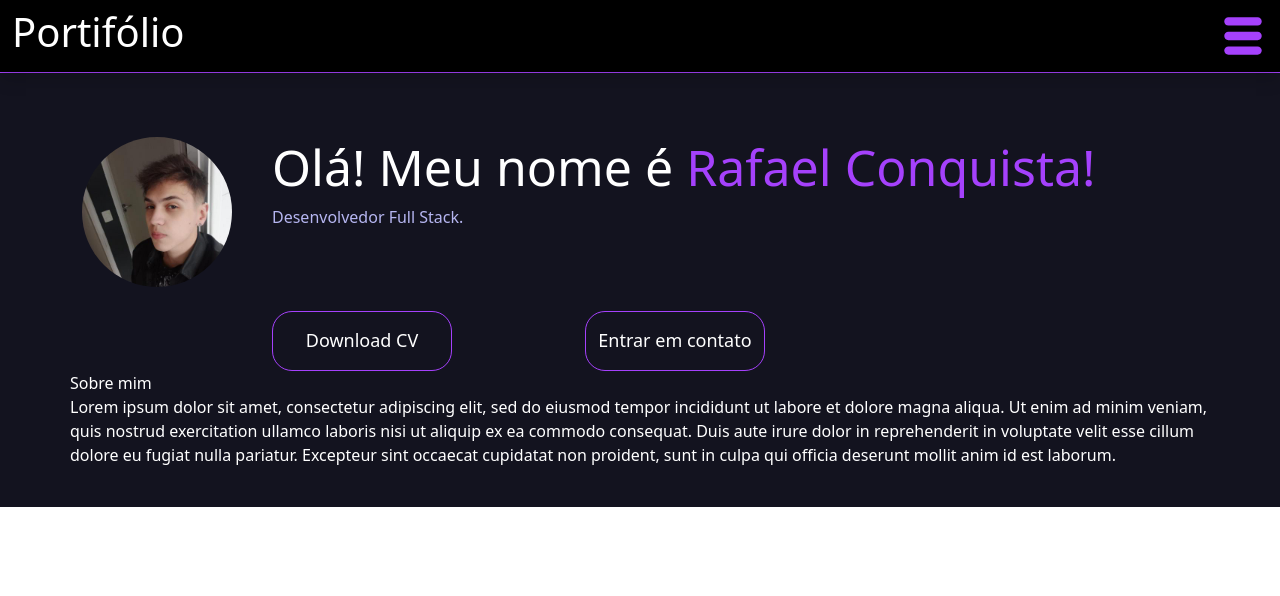
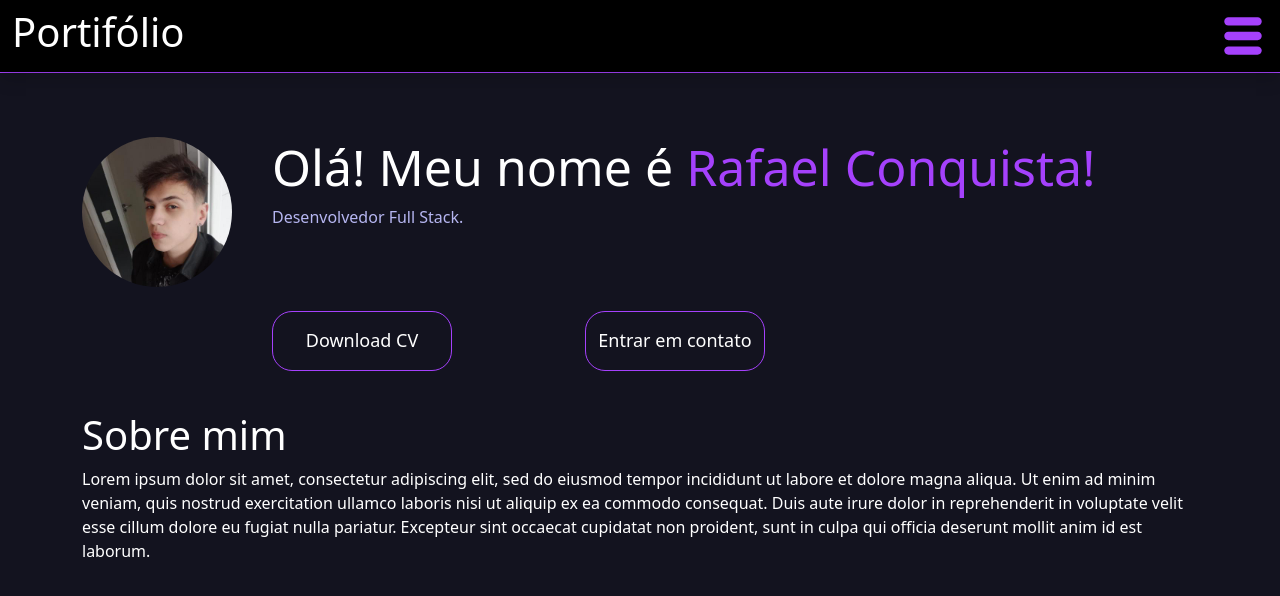
Before and after one commit to Rafael-conquista/portifolio_pessoal, a React (Create React App) app in the folder portifolio_pessoal/: page / in a window 1280 px wide. Shown: the top 596 px of the page. Built offline with nearby package versions, Linux system fonts and the light colour scheme.

Commit message:
adiciona sobre mim e configurações

```diff
--- a/portifolio_pessoal/src/components/welcome.css
+++ b/portifolio_pessoal/src/components/welcome.css
@@ -26,6 +26,7 @@
     justify-content: start;
     padding-top: 3vh;
     gap: 1vw;
+    margin-left: -2vw;
 }
 
 .button{
@@ -92,3 +93,20 @@
     p{
         color: rgb(182, 182, 241);
     }
+
+.about{
+    padding-top: 5vh;
+}
+
+.text_about{
+    border-radius: 180px;
+    max-width:80vw;
+    max-height:80vh;
+    width: auto;
+    height: auto;
+}
+
+.fine_line{
+    background-color: rgb(165, 65, 252);
+    height: 0.1vh;
+}
--- a/portifolio_pessoal/src/components/welcome.js
+++ b/portifolio_pessoal/src/components/welcome.js
@@ -33,10 +33,14 @@ function Welcome() {
                     </Col>
                 </Row>
                 <Row>
-                    Sobre mim
+                    <h1 className='about'>
+                        Sobre mim
+                    </h1>
                 </Row>
                 <Row>
-                    Lorem ipsum dolor sit amet, consectetur adipiscing elit, sed do eiusmod tempor incididunt ut labore et dolore magna aliqua. Ut enim ad minim veniam, quis nostrud exercitation ullamco laboris nisi ut aliquip ex ea commodo consequat. Duis aute irure dolor in reprehenderit in voluptate velit esse cillum dolore eu fugiat nulla pariatur. Excepteur sint occaecat cupidatat non proident, sunt in culpa qui officia deserunt mollit anim id est laborum.
+                    <div className='text_about'>
+                        Lorem ipsum dolor sit amet, consectetur adipiscing elit, sed do eiusmod tempor incididunt ut labore et dolore magna aliqua. Ut enim ad minim veniam, quis nostrud exercitation ullamco laboris nisi ut aliquip ex ea commodo consequat. Duis aute irure dolor in reprehenderit in voluptate velit esse cillum dolore eu fugiat nulla pariatur. Excepteur sint occaecat cupidatat non proident, sunt in culpa qui officia deserunt mollit anim id est laborum.
+                    </div>
                 </Row>
             </Container>
         </div>
--- a/portifolio_pessoal/src/index.css
+++ b/portifolio_pessoal/src/index.css
@@ -6,6 +6,9 @@ body {
   -webkit-font-smoothing: antialiased;
   -moz-osx-font-smoothing: grayscale;
 }
+html{
+  background-color: #13131F;
+}
 
 code {
   font-family: source-code-pro, Menlo, Monaco, Consolas, 'Courier New',
```
